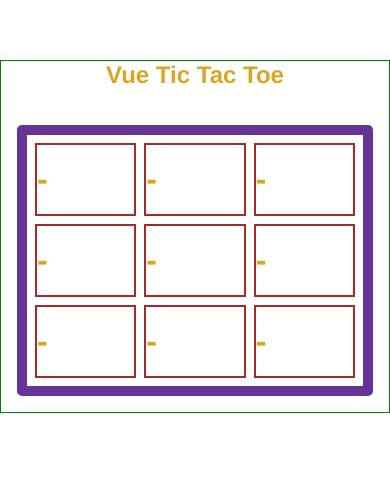
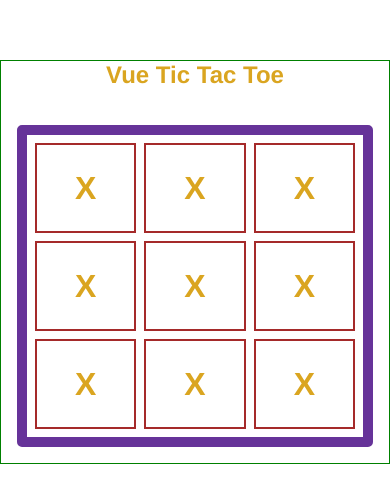
Before and after one commit to railsstudent/vue-tic-tac-toe, a Vue app: page / in a window 390 px wide. Shown: the top 502 px of the page. Built offline with nearby package versions, Linux system fonts and the light colour scheme.

Commit message:
feat: game, board and square components.  Add CSS styling
Signed-off-by: Connie Leung <cleung334@gmail.com>

```diff
--- a/src/components/Board.vue
+++ b/src/components/Board.vue
@@ -13,8 +13,8 @@
 import { Component, Vue, Provide } from "vue-property-decorator";
 import Square from "./Square.vue";
 
-const PLAYER_X = 'X';
-const PLAYER_Y = 'O';
+const PLAYER_X = "X";
+// const PLAYER_Y = "O";
 
 @Component({
   components: {
@@ -26,7 +26,7 @@ export default class Board extends Vue {
   board: string[] = [];
 
   mounted() {
-    this.board = Array(9).fill("-");
+    this.board = Array(9).fill(PLAYER_X);
     console.log("board", this.board);
   }
 }
@@ -50,15 +50,15 @@ export default class Board extends Vue {
   }
 }
 
-@media screen and (max-width: 400px) {
+@media screen and (max-width: 450px) {
   .board {
-    --width: 50px;
+    --width: 90px;
   }
 }
 
-@media screen and (min-width: 401px) and (max-width: 600px) {
+@media screen and (min-width: 451px) and (max-width: 550px) {
   .board {
-    --width: 100px;
+    --width: 120px;
   }
 }
 </style>
--- a/src/components/Game.vue
+++ b/src/components/Game.vue
@@ -33,7 +33,7 @@ h1 {
   display: block;
   width: 100%;
   max-width: 600px;
-  height: 100%;
+  height: auto;
   max-height: 600px;
   border: 1px solid green;
 
--- a/src/components/Square.vue
+++ b/src/components/Square.vue
@@ -16,10 +16,29 @@ export default class Square extends Vue {
 
 <!-- Add "scoped" attribute to limit CSS to this component only -->
 <style scoped lang="scss">
+div {
+  display: flex;
+  justify-content: center;
+  align-items: center;
+}
+
 h1 {
+  --cell-size: 4rem;
   color: goldenrod;
-  font-size: 2rem;
+  font-size: var(--cell-size);
   font-weight: 600;
   margin: 1rem auto;
 }
+
+@media screen and (max-width: 450px) {
+  h1 {
+    --cell-size: 2rem;
+  }
+}
+
+@media screen and (min-width: 451px) and (max-width: 550px) {
+  h1 {
+    --cell-size: 3rem;
+  }
+}
 </style>
```
